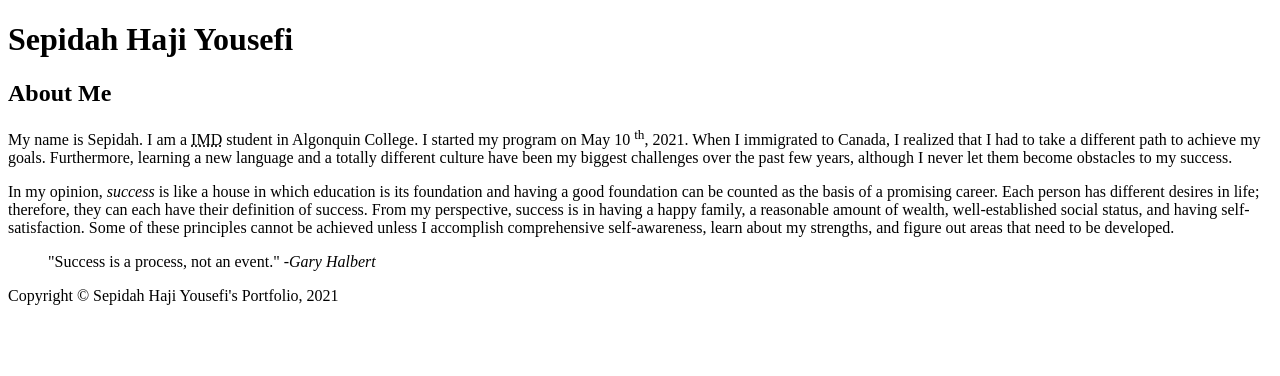
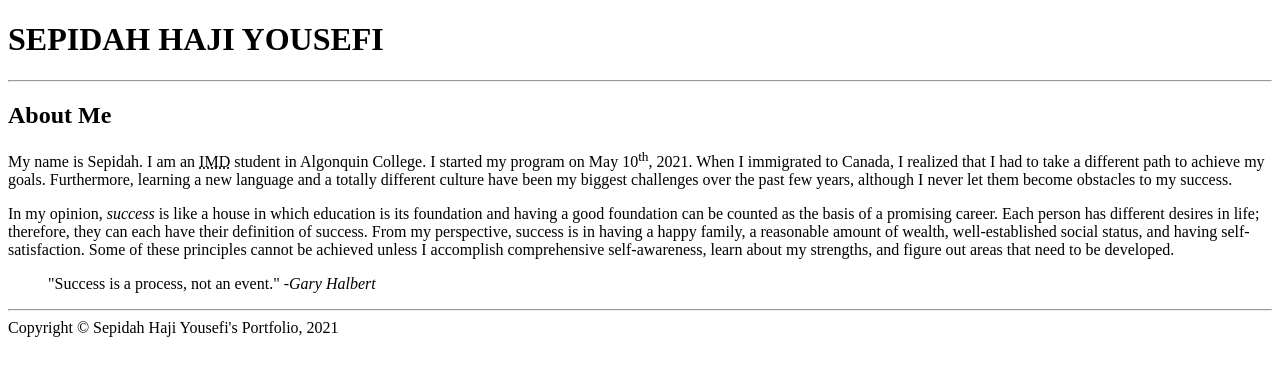
Before and after one commit to haji00/haji00.github.io, a plain HTML site: page html-assignment/index.html in a window 1280 px wide. Drawn offline with Linux system fonts and the light colour scheme.

Commit message:
Adds horizontal lines

```diff
--- a/html-assignment/index.html
+++ b/html-assignment/index.html
@@ -8,13 +8,14 @@
 
 <body>
     <header>
-        <h1>Sepidah Haji Yousefi</h1>
+        <h1>SEPIDAH HAJI YOUSEFI</h1>
     </header>
+    <hr>
     <main>
         <article>
             <h2>About Me</h2>
             <p>
-                My name is Sepidah. I am a <abbr title="Interactive Media Design">IMD</abbr> student in Algonquin College. I started my program on May 10 <sup>th</sup>, 2021. When I immigrated to Canada, I realized that I had to take a different path to achieve my goals. Furthermore, learning a new language and a totally different culture have been my biggest challenges over the past few years, although I never let them become obstacles to my success.
+                My name is Sepidah. I am an <abbr title="Interactive Media Design">IMD</abbr> student in Algonquin College. I started my program on May 10<sup>th</sup>, 2021. When I immigrated to Canada, I realized that I had to take a different path to achieve my goals. Furthermore, learning a new language and a totally different culture have been my biggest challenges over the past few years, although I never let them become obstacles to my success.
             </p>
             <p>
                 In my opinion, <em>success</em> is like a house in which education is its foundation and having a good foundation can be counted as the basis of a promising career. Each person has different desires in life; therefore, they can each have their definition of success. From my perspective, success is in having a happy family, a reasonable amount of wealth, well-established social status, and having self-satisfaction. Some of these principles cannot be achieved unless I accomplish comprehensive self-awareness, learn about my strengths, and figure out areas that need to be developed.
@@ -25,6 +26,7 @@
             </blockquote>
         </article>
     </main>
+    <hr>
 <footer>
     Copyright &copy; Sepidah Haji Yousefi&apos;s Portfolio, 2021
 </footer>
```
